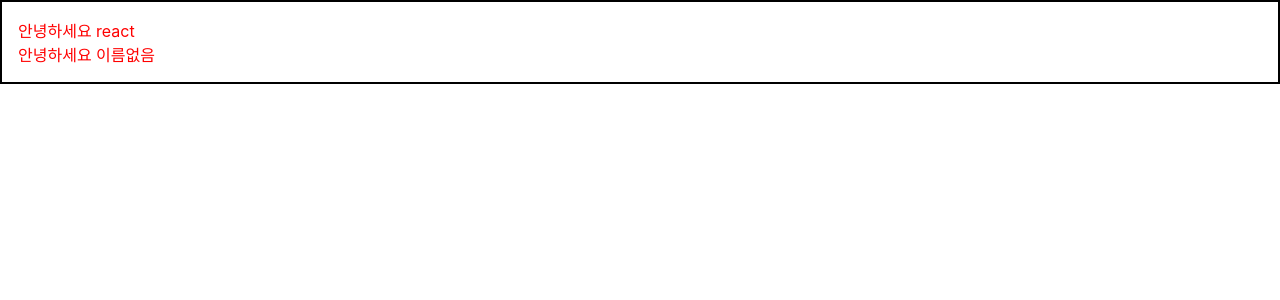
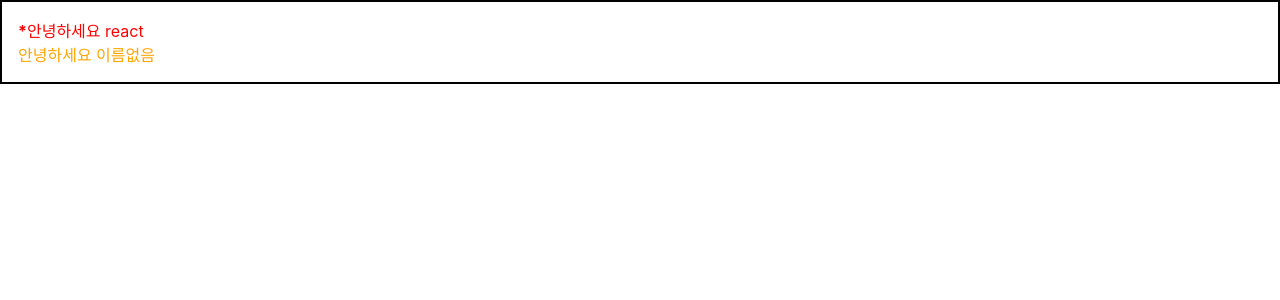
Before and after one commit to rarlala/React_study, a React (Create React App) app in the folder React_tutorial/begin-react/: page / in a window 1280 px wide. Shown: the top 300 px of the page. Built offline with nearby package versions, Linux system fonts and the light colour scheme.

Commit message:
06. 조건부 렌더링

```diff
--- a/React_tutorial/begin-react/src/App.js
+++ b/React_tutorial/begin-react/src/App.js
@@ -1,13 +1,12 @@
 import React from 'react';
 import Hello from './Hello.js';
 import Wrapper from './Wrapper.js';
-// import Wrapper from './Wrapper';
 
 function App() {
   return (
     <Wrapper>
-      <Hello name="react" color="red"/>
-      <Hello color="red"/>
+      <Hello name="react" color="red" isSpecial={true}/>
+      <Hello color="orange"/>
     </Wrapper>
   );
 }
--- a/React_tutorial/begin-react/src/Hello.js
+++ b/React_tutorial/begin-react/src/Hello.js
@@ -1,7 +1,16 @@
 import React from 'react';
 
-function Hello({color, name}) {
-return <div style={{color}}>안녕하세요 {name}</div>;
+function Hello({color, name, isSpecial}) {
+return <div style={{
+  color
+  }}>
+    {/* 삼항연산자를사용하는방법*/}
+    {/* {isSpecial ? <b>*</b> : null} */}
+
+    {isSpecial && <b>*</b>}
+    {/* AND 연산자를 사용하는 방법 */}
+    안녕하세요 {name}
+  </div>;
 }
 
 Hello.defaultProps = {
```
Also changed, not shown: 1 other file (tests, documents, lock files or other folders).
